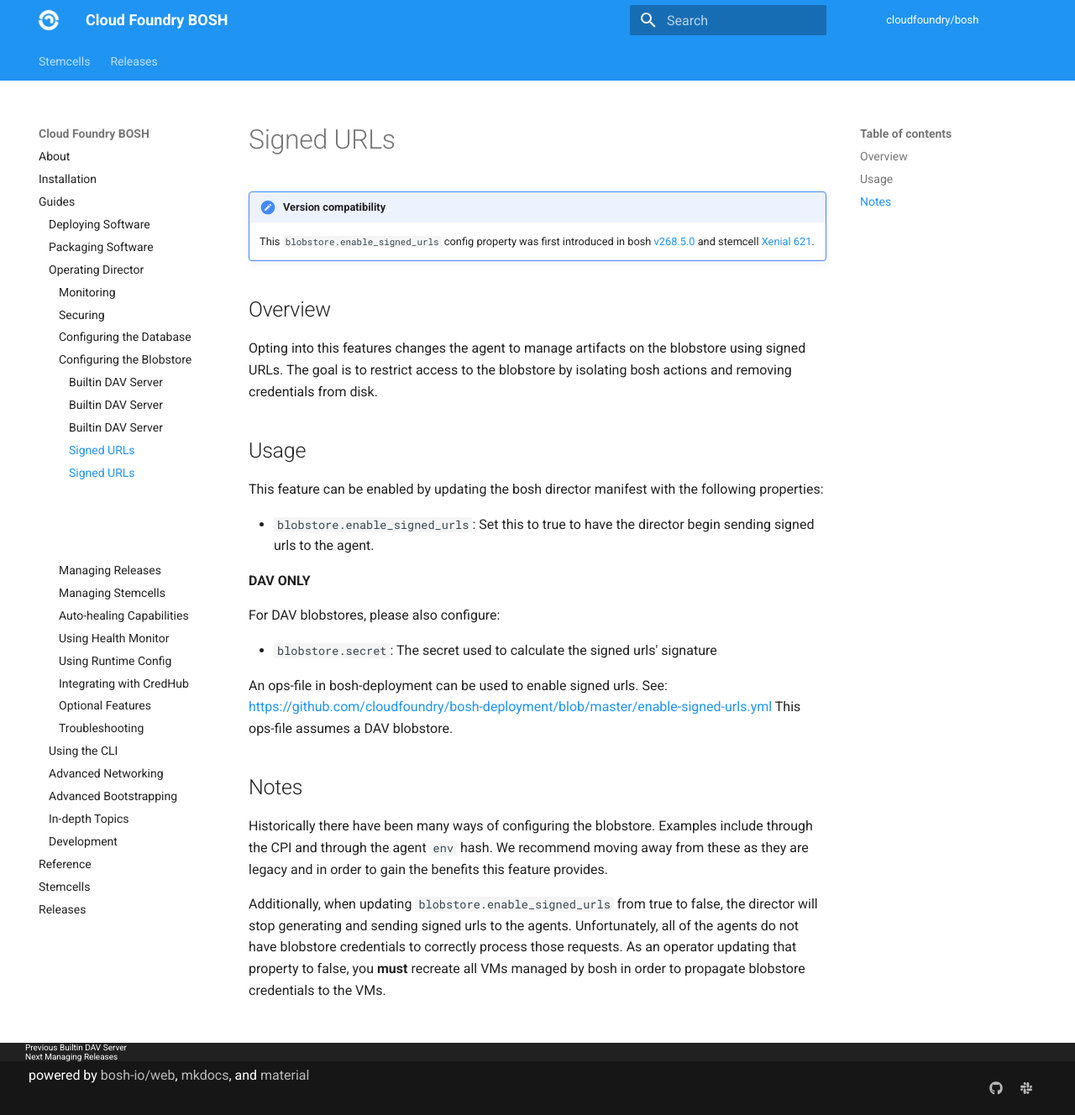
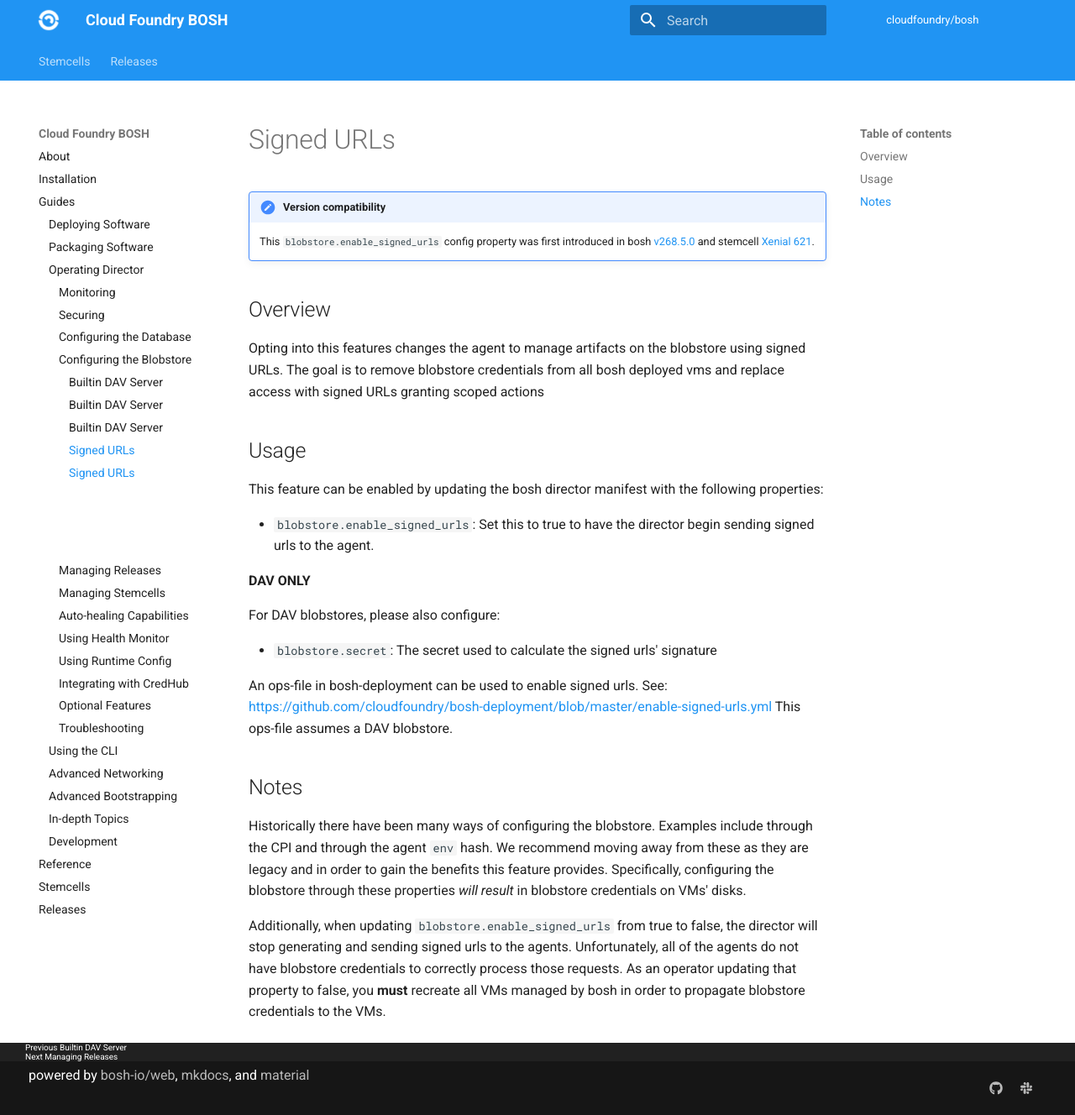
Before and after one commit to cloudfoundry/docs-bosh, an MkDocs documentation site: the page built from content/director-blobstore-signed-urls.md, in a window 1280 px wide and 1328 px high. Shown: the whole window at 84% size. Built offline with MkDocs 1.6.1 and Material for MkDocs 9.7.7, drawn with Linux system fonts in a browser that asks for light colours; old or Windows-style settings are respelled for this version of MkDocs.

Commit message:
Clarify impact of configuring blobstore in certain ways
[#169691673](https://www.pivotaltracker.com/story/show/169691673)

```diff
--- a/content/director-blobstore-signed-urls.md
+++ b/content/director-blobstore-signed-urls.md
@@ -4,8 +4,8 @@
 ## Overview
 
 Opting into this features changes the agent to manage artifacts on the blobstore
-using signed URLs. The goal is to restrict access to the blobstore by isolating
-bosh actions and removing credentials from disk.
+using signed URLs. The goal is to remove blobstore credentials from all bosh
+deployed vms and replace access with signed URLs granting scoped actions
 
 ## Usage
 
@@ -29,7 +29,8 @@ This ops-file assumes a DAV blobstore.
 Historically there have been many ways of configuring the blobstore. Examples
 include through the CPI and through the agent `env` hash. We recommend moving
 away from these as they are legacy and in order to gain the benefits this
-feature provides.
+feature provides. Specifically, configuring the blobstore through these
+properties _will result_ in blobstore credentials on VMs' disks.
 
 Additionally, when updating `blobstore.enable_signed_urls` from true to false,
 the director will stop generating and sending signed urls to the agents.
```
